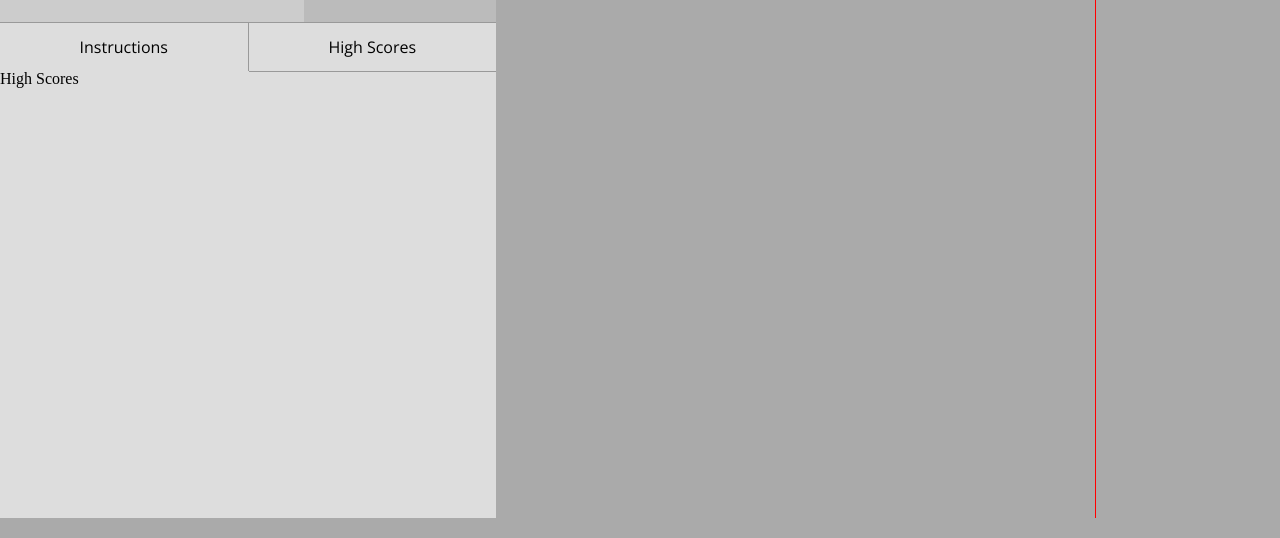
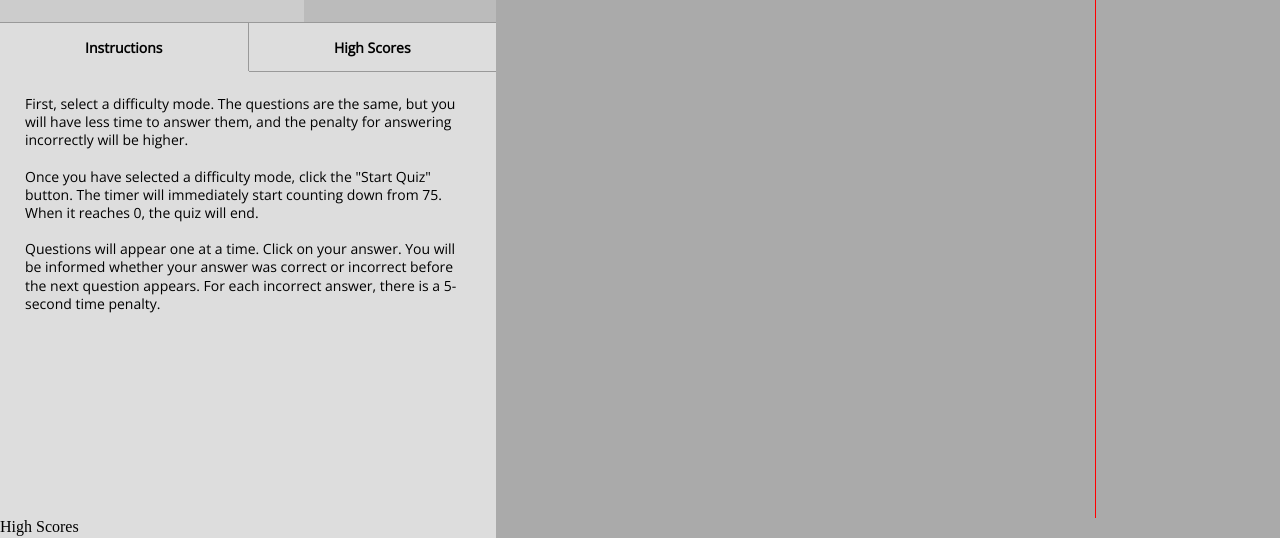
Before and after one commit to grlucy/Code-Quiz, a plain HTML site: page index.html in a window 1280 px wide. Shown: the part 282-820 px from the top of the page. Drawn offline with nearby package versions, Linux system fonts and the light colour scheme.

Commit message:
populated instructions tab

```diff
--- a/assets/css/style.css
+++ b/assets/css/style.css
@@ -10,6 +10,7 @@ body {
 p {
   font-family: "Open Sans", sans-serif;
   margin: 0;
+  font-size: 14px;
 }
 
 /* LOGO DIV */
@@ -62,6 +63,7 @@ p {
   padding: 5px 10px;
   border-radius: 5px;
   margin-top: 10px;
+  cursor: pointer;
 }
 
 /* DIFFICULTY DIV */
@@ -87,6 +89,7 @@ p {
   border-radius: 5px 0 0 5px;
   margin: 10px 0 10px;
   border: none;
+  cursor: pointer;
 }
 #hardBtn {
   background-color: #999;
@@ -97,6 +100,7 @@ p {
   border-radius: 0 5px 5px 0;
   margin: 10px 0 10px;
   border: none;
+  cursor: pointer;
 }
 
 /* TABS DIV */
@@ -115,8 +119,13 @@ p {
   align-items: center;
   border-top: 1px solid #999;
   border-right: 1px solid #999;
+  cursor: pointer;
   /* Styles that will change in javascript */
   border-bottom: none;
+}
+.instructionsTab p,
+.highScoresTab p {
+  font-weight: bolder;
 }
 .highScoresTab {
   width: 50%;
@@ -126,16 +135,30 @@ p {
   align-items: center;
   border-top: 1px solid #999;
   border-right: none;
+  cursor: pointer;
   /* Styles that will change in javascript */
   border-bottom: 1px solid #999;
 }
 
-/* INSTRUCTIONS/HIGH SCORES DIV */
+/* INSTRUCTIONS DIV*/
+.instructions {
+  height: 56vh;
+  width: 62vh;
+  background-color: #ddd;
+  box-sizing: border-box;
+  padding: 25px;
+}
+.instructions p {
+  line-height: 1.3;
+}
+
+/* HIGH SCORES DIV */
 .highScores {
   height: 56vh;
   width: 62vh;
   background-color: #ddd;
   box-sizing: border-box;
+  /* display: none; */
 }
 
 /* QUESTIONS DIV */
--- a/index.html
+++ b/index.html
@@ -42,12 +42,33 @@
           <div class="tabs">
             <!--tabs div-->
             <div class="instructionsTab">
-              <p id="instructionsTab">Instructions</p>
+              <p>Instructions</p>
             </div>
             <div class="highScoresTab">
-              <p id="highScoresTab">High Scores</p>
+              <p>High Scores</p>
             </div>
             <div class="blankTab"></div>
+          </div>
+          <div class="instructions">
+            <!--instructions div-->
+            <p>
+              First, select a difficulty mode. The questions are the same, but
+              you will have less time to answer them, and the penalty for
+              answering incorrectly will be higher.
+            </p>
+            <br />
+            <p>
+              Once you have selected a difficulty mode, click the "Start Quiz"
+              button. The timer will immediately start counting down from 75.
+              When it reaches 0, the quiz will end.
+            </p>
+            <br />
+            <p>
+              Questions will appear one at a time. Click on your answer. You
+              will be informed whether your answer was correct or incorrect
+              before the next question appears. For each incorrect answer, there
+              is a 5-second time penalty.
+            </p>
           </div>
           <div class="highScores">
             <!--high scores div-->
```
